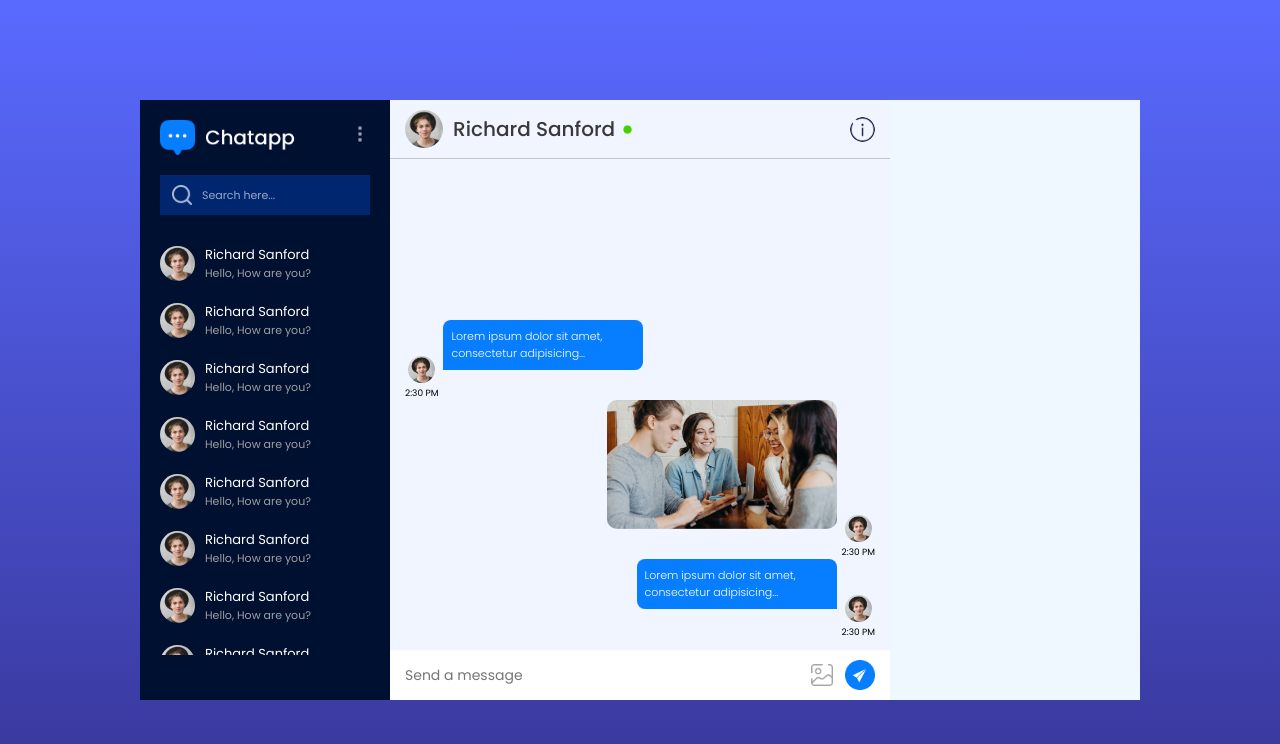
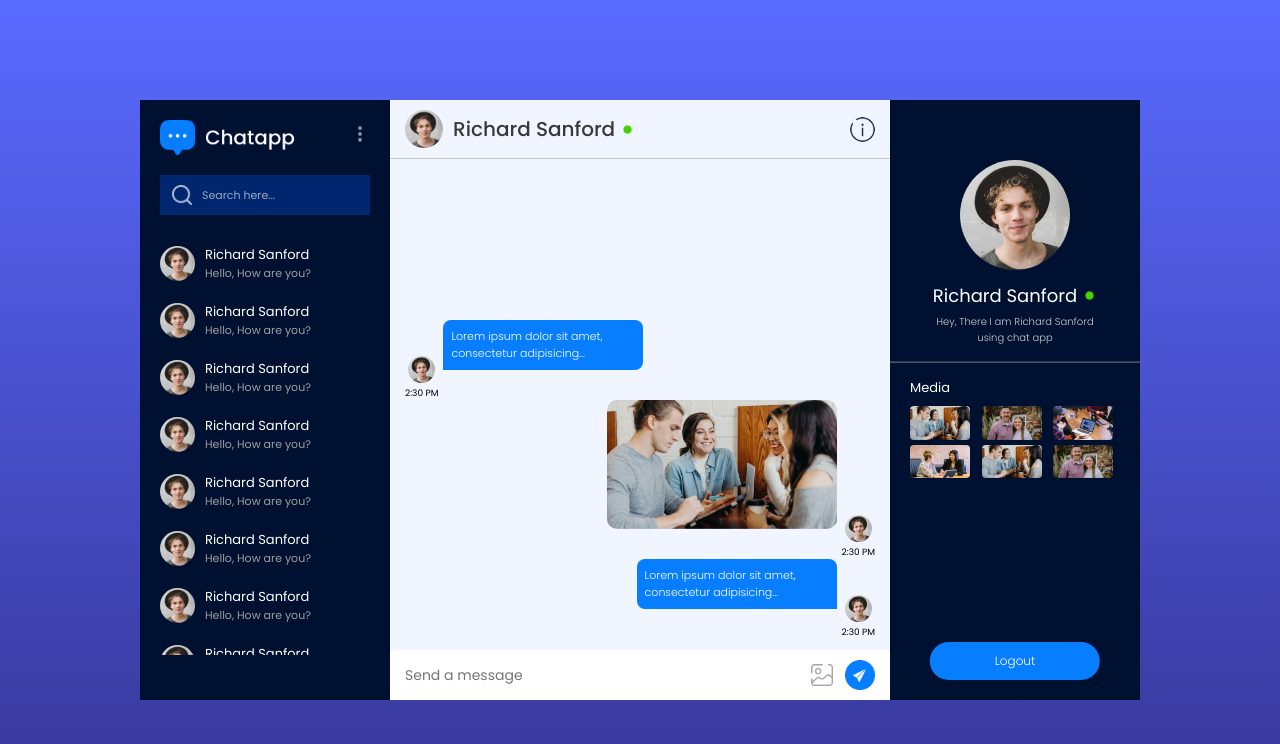
Before and after one commit to Dilmurat777/chat-application-app, a React (Vite) app: page /chat in a window 1280 px wide. Shown: the top 744 px of the page. Built offline with nearby package versions, Linux system fonts and the light colour scheme.

Commit message:
feat: added right sidbar and style

```diff
--- a/src/components/RightSidebar/RightSidebar.css
+++ b/src/components/RightSidebar/RightSidebar.css
@@ -0,0 +1,77 @@
+.rs {
+	color: white;
+	background: #001030;
+	position: relative;
+	height: 75vh;
+	overflow-y: scroll;
+}
+
+.rs-profile {
+	padding-top: 60px;
+	text-align: center;
+	max-width: 70%;
+	margin: 0 auto;
+}
+
+.rs .rs-profile img {
+	width: 110px;
+	aspect-ratio: 1/1;
+	border-radius: 50%;
+}
+
+.rs .rs-profile h3 {
+	font-size: 18px;
+	font-weight: 400;
+	display: flex;
+	align-items: center;
+	justify-content: center;
+	gap: 5px;
+	margin: 5px 0;
+}
+
+.rs .rs-profile p {
+	font-size: 10px;
+	opacity: 80%;
+	font-weight: 300;
+}
+
+.rs hr {
+	opacity: 0.3;
+	margin: 15px 0;
+}
+
+.rs-media {
+	padding: 0 20px;
+	font-size: 13px;
+}
+
+.rs-media div {
+	max-height: 180px;
+	overflow-y: scroll;
+	display: grid;
+	grid-template-columns: 1fr 1fr 1fr;
+	gap: 5px;
+	margin-top: 8px;
+}
+
+.rs-media div img {
+	width: 60px;
+	border-radius: 4px;
+	cursor: pointer;
+}
+
+.rs button {
+	border: none;
+	outline: none;
+	background-color: #077eff;
+	color: white;
+	font-size: 12px;
+	font-weight: 300;
+	position: absolute;
+	bottom: 20px;
+	left: 50%;
+	transform: translate(-50%, 0);
+	padding: 10px 65px;
+	cursor: pointer;
+	border-radius: 20px;
+}
--- a/src/components/RightSidebar/RightSidebar.jsx
+++ b/src/components/RightSidebar/RightSidebar.jsx
@@ -1,11 +1,31 @@
 import './RightSidebar.css';
+import assets from './../../assets/assets';
 
 const RightSidebar = () => {
   return (
-	<div>
+    <div className="rs">
+      <div className="rs-profile">
+        <img src={assets.profile_img} alt="" />
+        <h3>
+          Richard Sanford <img src={assets.green_dot} alt="" className="dot" />
+        </h3>
+        <p>Hey, There I am Richard Sanford using chat app</p>
+      </div>
+      <hr />
+      <div className="rs-media">
+        <p>Media</p>
+        <div>
+          <img src={assets.pic1} alt="" />
+          <img src={assets.pic2} alt="" />
+          <img src={assets.pic3} alt="" />
+          <img src={assets.pic4} alt="" />
+          <img src={assets.pic1} alt="" />
+          <img src={assets.pic2} alt="" />
+        </div>
+      </div>
+      <button>Logout</button>
+    </div>
+  );
+};
 
-	</div>
-  )
-}
-
-export default RightSidebar
+export default RightSidebar;
```
